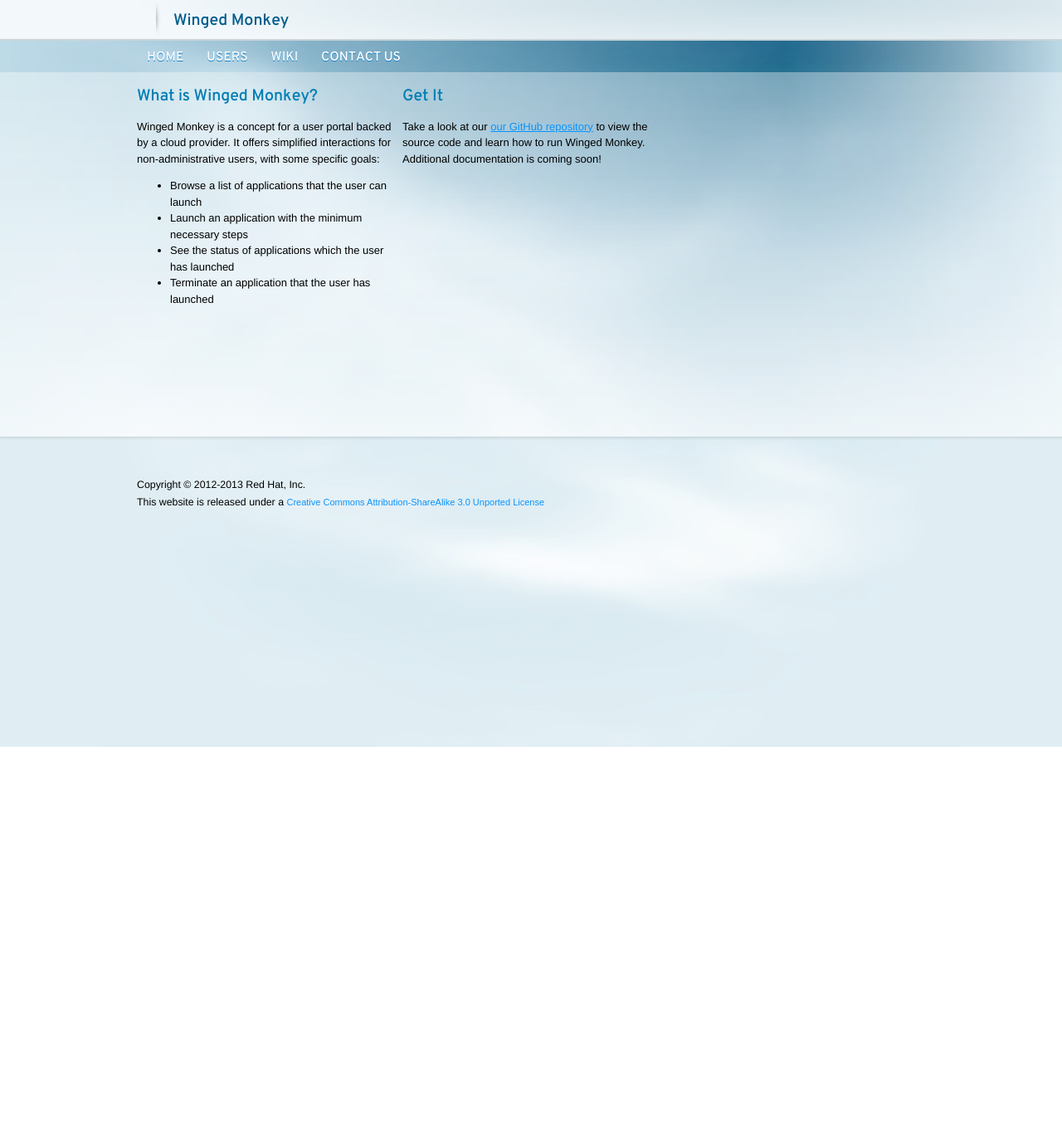
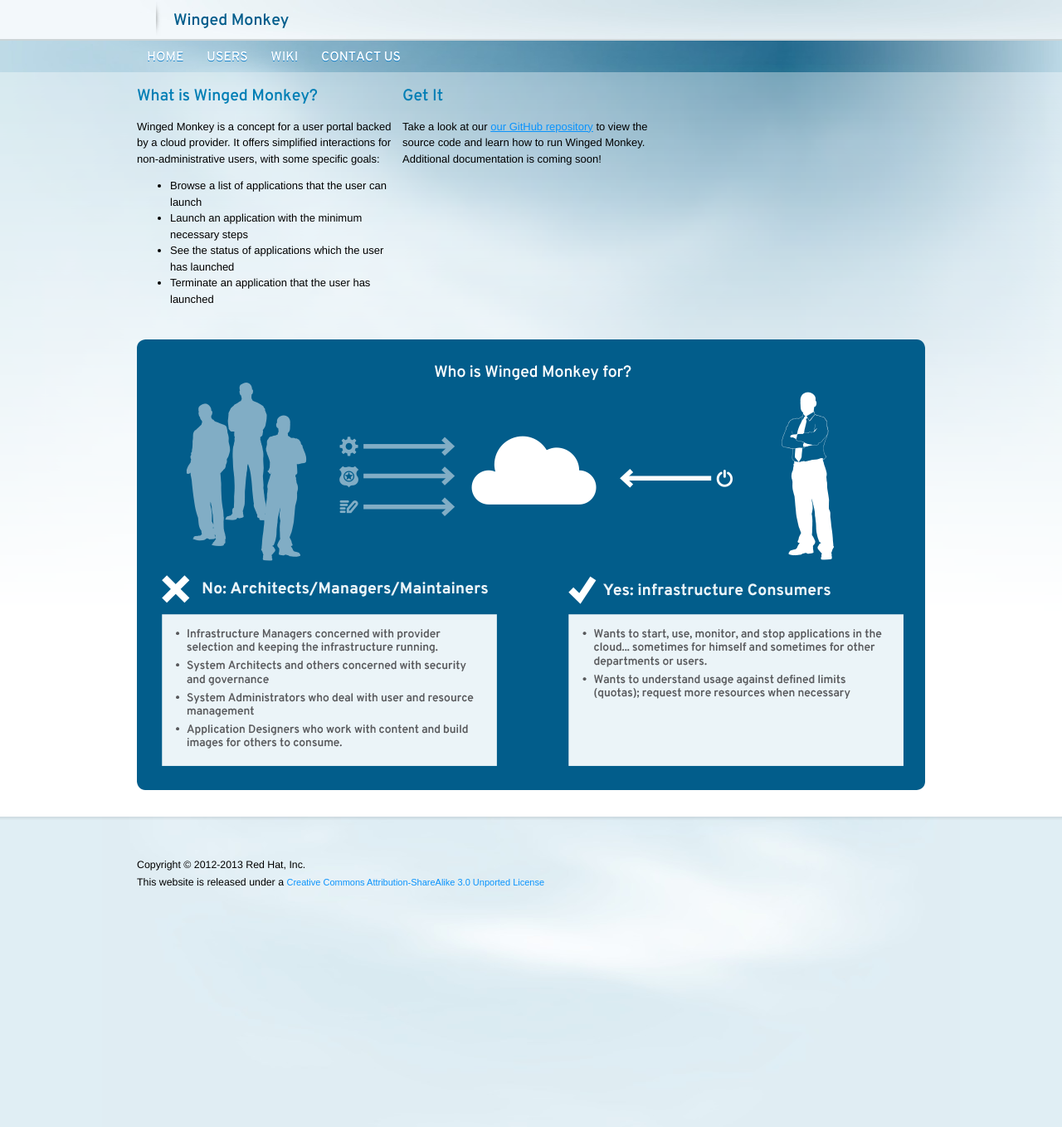
Before and after one commit to jcoufal/wingedmonkey.github.com, a Jekyll site: the page built from index.html, in a window 1280 px wide. Shown: the whole page at 83% size. Built offline with Jekyll 4.4.1, drawn with Linux system fonts in a browser that asks for light colours; nearby versions of some CDN libraries; before the commit the page ends 900 px from its top, so only the background shows below that.

Commit message:
added wm audience picture to index

```diff
--- a/index.html
+++ b/index.html
@@ -3,7 +3,8 @@
 layout: main
 ---
     <!-- MAIN CONTENT -->
-    <div class='container_24 clearfix' id='front-page-main-lower'>                                                  <div class='grid_8'>
+    <div class='container_24 clearfix' id='front-page-main-lower'>
+      <div class='grid_8'>
          <div id='what'>
            <h1>
              <a style='color: #007EB5; text-decoration: none'>What is Winged Monkey?</a>
@@ -30,3 +31,8 @@
          </div>
        </div>
     </div>
+    <div class='container_24 clearfix' id='front-page-main-lower'>
+       <div class='grid_8'>
+         <img alt='Winged Monkey' class='logo' src='images/wm-audience.png' />
+       </div>
+    </div>
```
Also changed, not shown: images/wm-audience.png (added).
